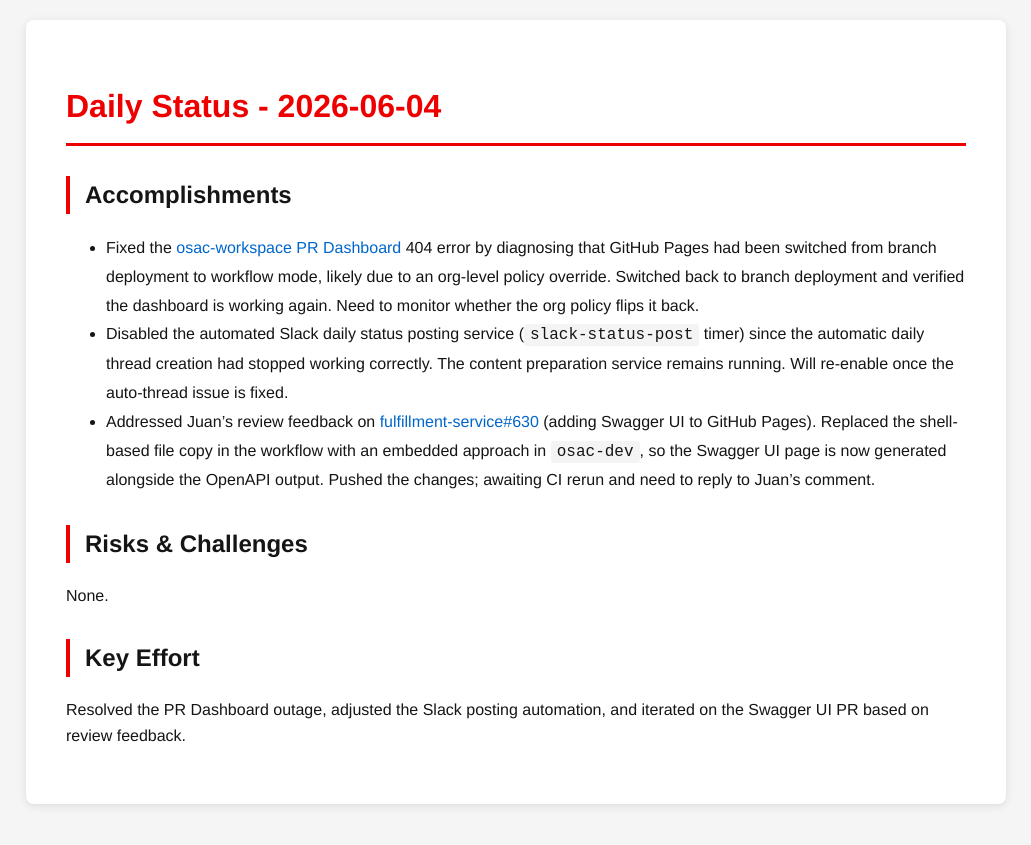
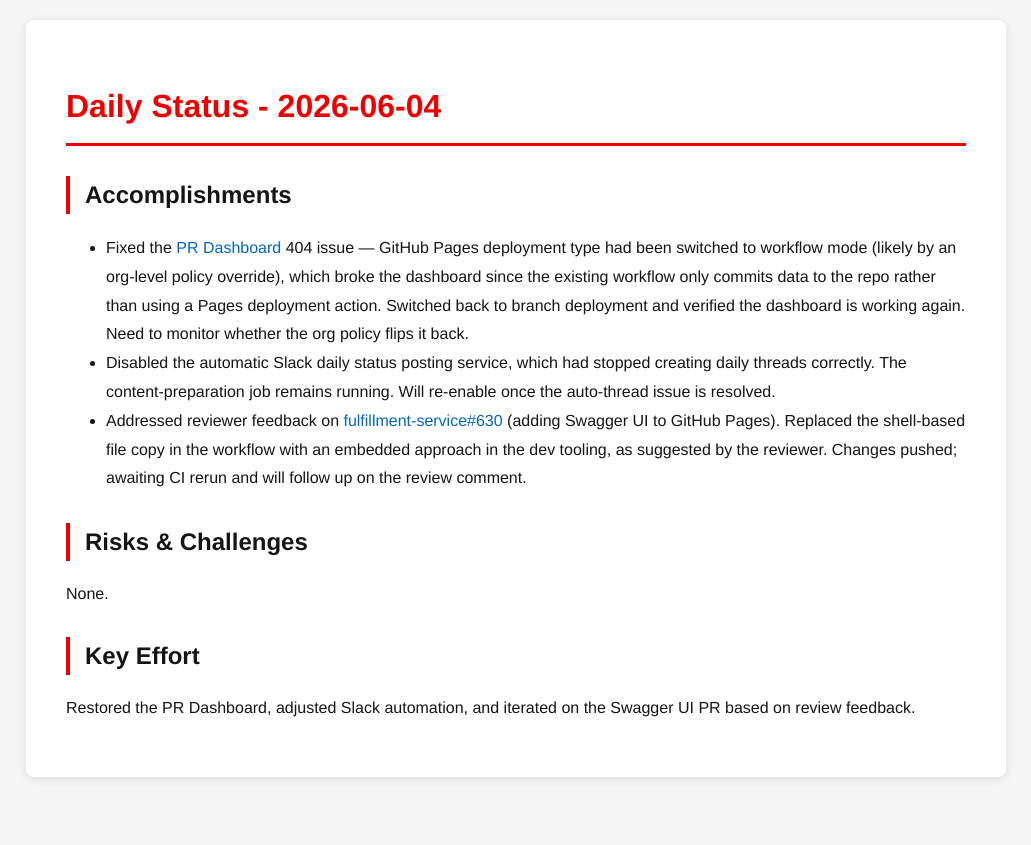
Before and after one commit to tzvatot/daily-status, a Jekyll site: the page built from 2026-06-04.md, in a window 1280 px wide. Shown: the top 845 px of the page, without its empty margins (124-1155 px from the left). Built offline with Jekyll 4.4.1, drawn with Linux system fonts in a browser that asks for light colours.

Commit message:
Daily status update - 2026-06-04

```diff
--- a/2026-06-04.md
+++ b/2026-06-04.md
@@ -7,12 +7,12 @@ date: 2026-06-04
 # Daily Status - 2026-06-04
 
 ## Accomplishments
-- Fixed the [osac-workspace PR Dashboard](https://osac-project.github.io/osac-workspace/pr-dashboard/) 404 error by diagnosing that GitHub Pages had been switched from branch deployment to workflow mode, likely due to an org-level policy override. Switched back to branch deployment and verified the dashboard is working again. Need to monitor whether the org policy flips it back.
-- Disabled the automated Slack daily status posting service (`slack-status-post` timer) since the automatic daily thread creation had stopped working correctly. The content preparation service remains running. Will re-enable once the auto-thread issue is fixed.
-- Addressed Juan's review feedback on [fulfillment-service#630](https://github.com/osac-project/fulfillment-service/pull/630) (adding Swagger UI to GitHub Pages). Replaced the shell-based file copy in the workflow with an embedded approach in `osac-dev`, so the Swagger UI page is now generated alongside the OpenAPI output. Pushed the changes; awaiting CI rerun and need to reply to Juan's comment.
+- Fixed the [PR Dashboard](https://osac-project.github.io/osac-workspace/pr-dashboard/) 404 issue — GitHub Pages deployment type had been switched to workflow mode (likely by an org-level policy override), which broke the dashboard since the existing workflow only commits data to the repo rather than using a Pages deployment action. Switched back to branch deployment and verified the dashboard is working again. Need to monitor whether the org policy flips it back.
+- Disabled the automatic Slack daily status posting service, which had stopped creating daily threads correctly. The content-preparation job remains running. Will re-enable once the auto-thread issue is resolved.
+- Addressed reviewer feedback on [fulfillment-service#630](https://github.com/osac-project/fulfillment-service/pull/630) (adding Swagger UI to GitHub Pages). Replaced the shell-based file copy in the workflow with an embedded approach in the dev tooling, as suggested by the reviewer. Changes pushed; awaiting CI rerun and will follow up on the review comment.
 
 ## Risks & Challenges
 None.
 
 ## Key Effort
-Resolved the PR Dashboard outage, adjusted the Slack posting automation, and iterated on the Swagger UI PR based on review feedback.
+Restored the PR Dashboard, adjusted Slack automation, and iterated on the Swagger UI PR based on review feedback.
```
